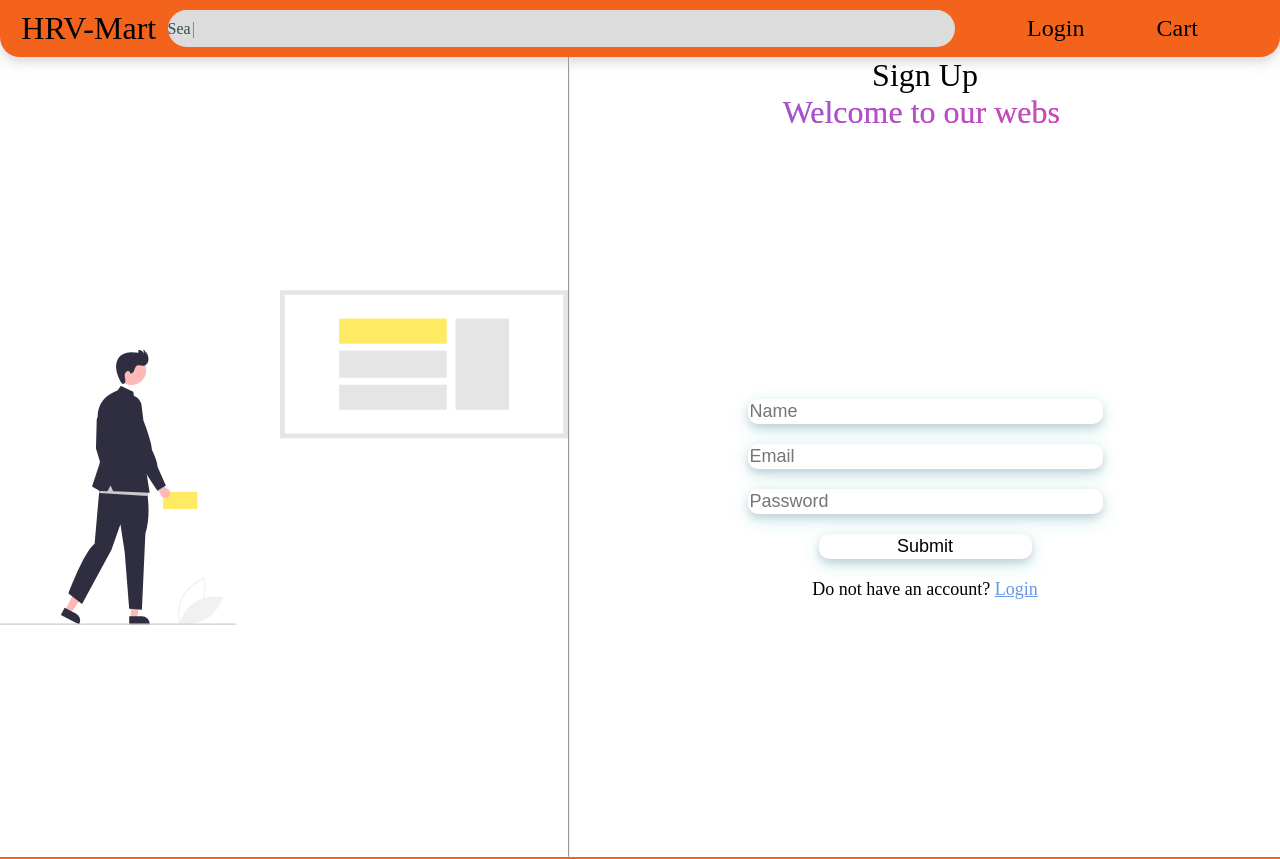
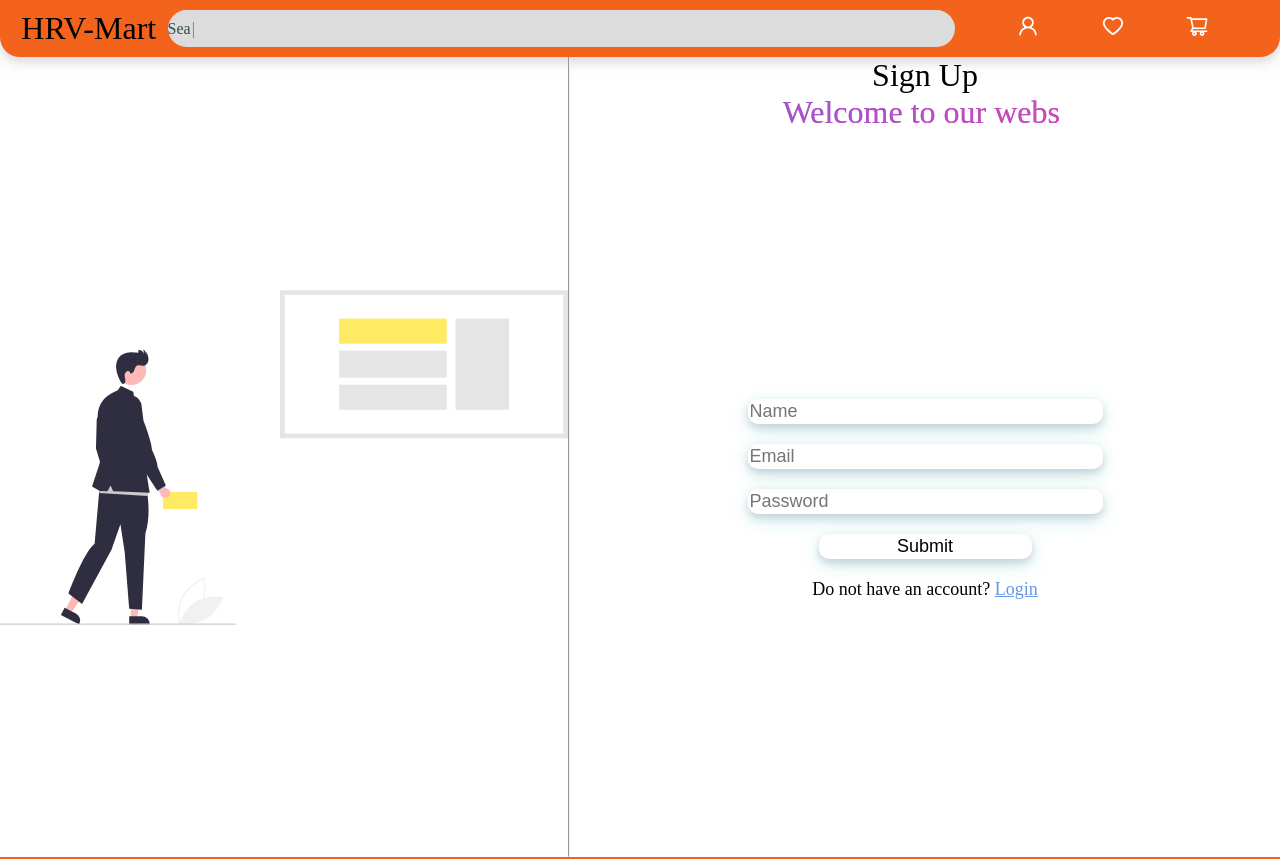
Before and after one commit to HRV-Mart/HRV-Mart, a Next.js app: page /signup in a window 1280 px wide. Shown: the top 859 px of the page. Built offline with nearby package versions, Linux system fonts and the light colour scheme; a web font is replaced by a local one.

Commit message:
Replace text with icons

```diff
--- a/src/components/header.js
+++ b/src/components/header.js
@@ -1,6 +1,7 @@
 import styles from "../styles/Header.module.css";
 import Link from "next/link";
 import Typewriter from 'typewriter-effect';
+import {AiOutlineShoppingCart, AiOutlineHeart, AiOutlineUser} from "react-icons/ai";
 
 export default function Header() {
     return <div className={styles.main}>
@@ -22,10 +23,13 @@ export default function Header() {
         </div>
         <div className={styles.info}>
             <Link href={"/login"}>
-                Login
+                <AiOutlineUser color={"white"} title={"Login"}/>
+            </Link>
+            <Link href={"/like"}>
+                <AiOutlineHeart color={"white"} title={"Like"}/>
             </Link>
             <Link href={"/cart"}>
-                Cart
+                <AiOutlineShoppingCart color={"white"} title={"Cart"}/>
             </Link>
         </div>
     </div>
```
